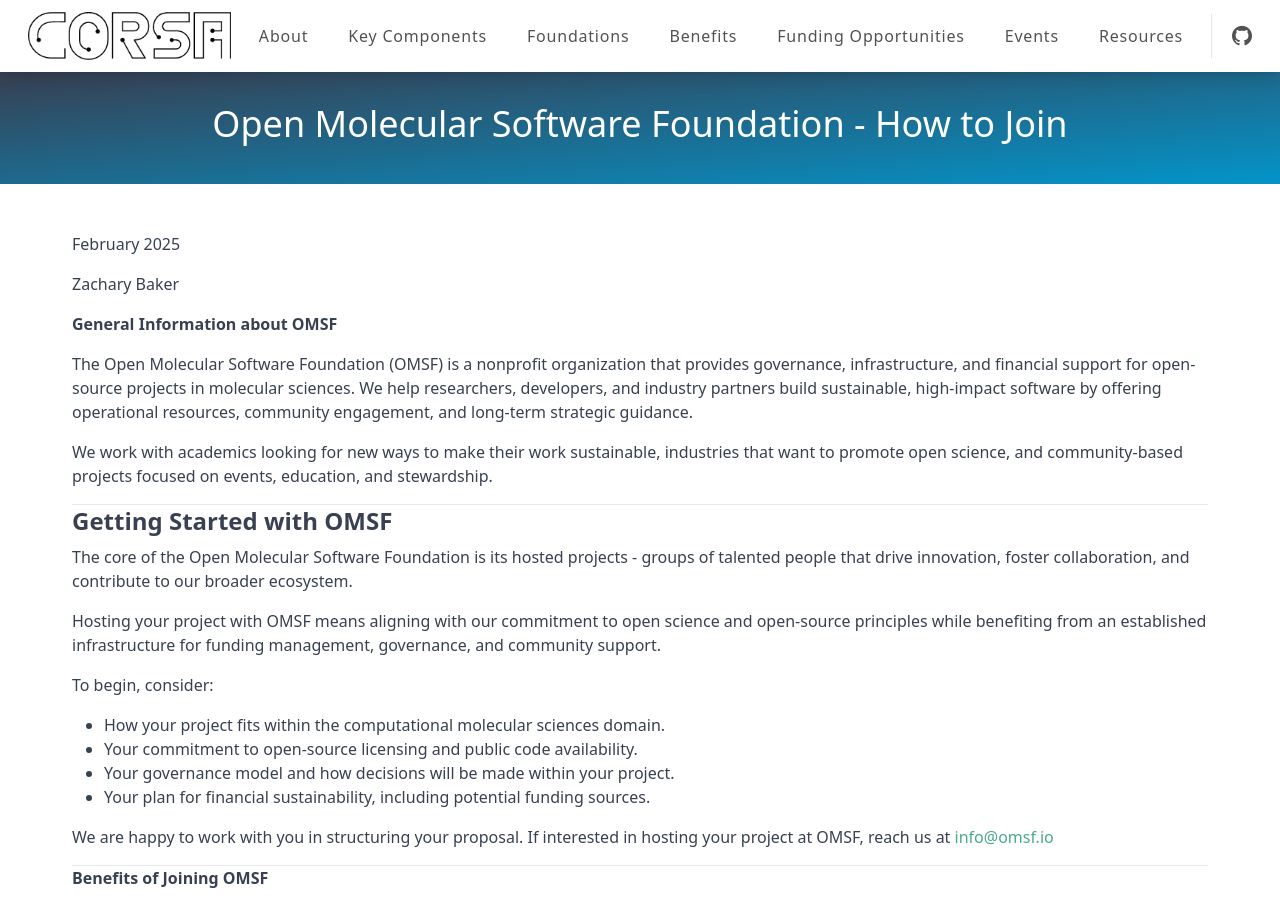
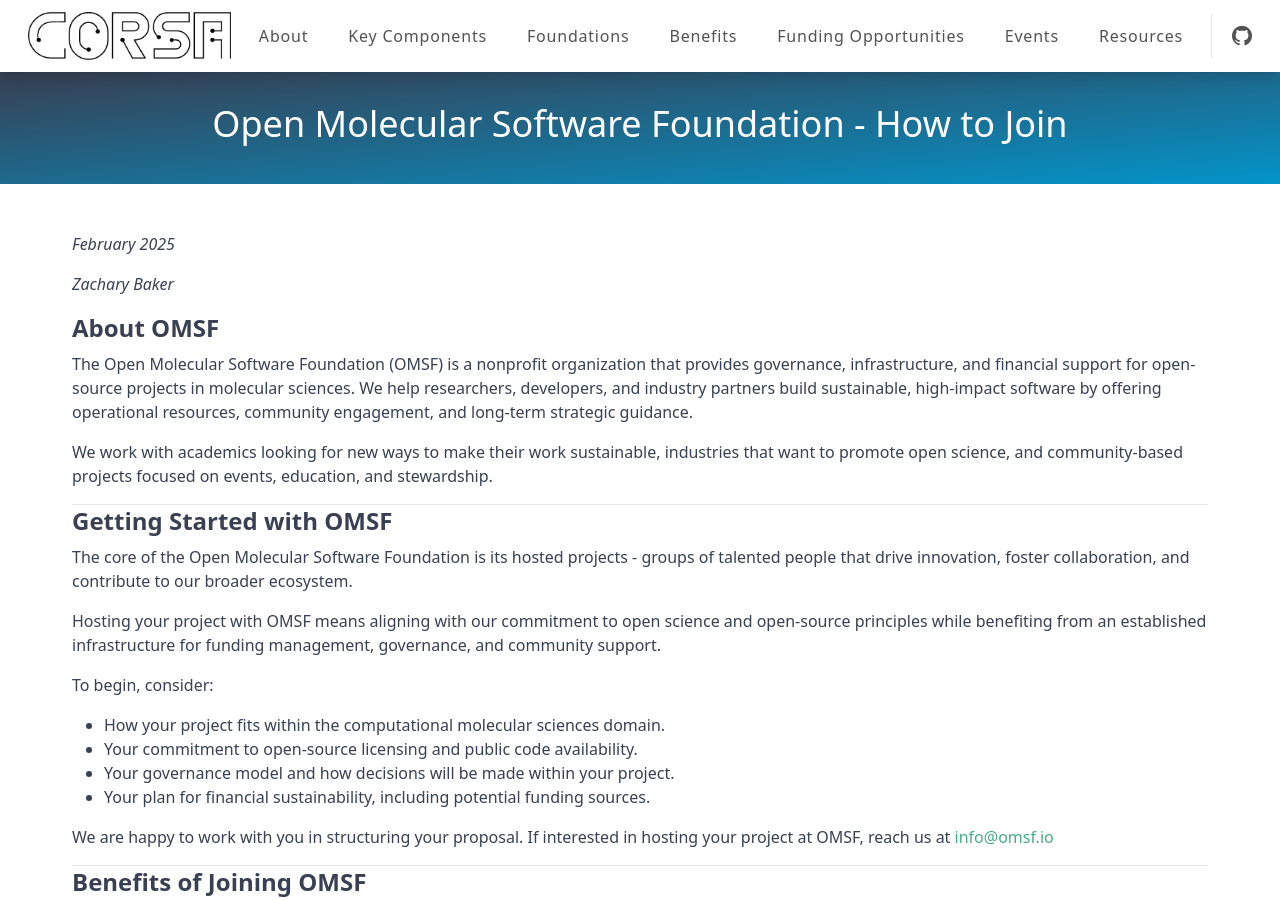
Before and after one commit to corsa-center/corsa-center.github.io, a Jekyll site: the page built from docs/foundations/omsf.md, in a window 1280 px wide and 900 px high. Built offline with Jekyll 4.4.1, drawn with Linux system fonts in a browser that asks for light colours; nearby versions of some CDN libraries.

Commit message:
Update omsf.md
additional formatting

```diff
--- a/docs/foundations/omsf.md
+++ b/docs/foundations/omsf.md
@@ -3,11 +3,12 @@
 title: Open Molecular Software Foundation - How to Join
 ---
 
-February 2025
+*February 2025*
 
-Zachary Baker
+*Zachary Baker*
 
-**General Information about OMSF**
+
+### **About OMSF**
 
 The Open Molecular Software Foundation (OMSF) is a nonprofit organization that provides governance, infrastructure, and financial support for open-source projects in molecular sciences. We help researchers, developers, and industry partners build sustainable, high-impact software by offering operational resources, community engagement, and long-term strategic guidance.
 
@@ -32,7 +33,7 @@
 
 ---
 
-**Benefits of Joining OMSF**
+### **Benefits of Joining OMSF**
 
 Projects that become part of OMSF gain access to a comprehensive suite of services designed to streamline operations and enhance impact. By joining, projects benefit from a flexible framework that supports long-term growth within the molecular science ecosystem. These benefits include:
 
@@ -44,7 +45,7 @@
 
 ---
 
-**Ideal Characteristics of a Project**
+### **Ideal Characteristics of a Project**
 
 When considering alignment with OMSF, a project ideally should exhibit the following characteristics:
 
@@ -55,7 +56,7 @@
 
 ---
 
-**Structuring Your Proposal**
+### **Structuring Your Proposal**
 
 When preparing your project for consideration, include:
 
@@ -86,7 +87,7 @@
 
 ---
 
-**The Application Process**
+### **The Application Process**
 
 Interested in joining? The first step is easy: send your proposal to [info@omsf.io](mailto:info@omsf.io).
 
@@ -100,7 +101,7 @@
 
 ---
 
-**What Happens in the Introductory Call?**
+### **What Happens in the Introductory Call?**
 
 The introductory call serves as an opportunity for both OMSF and the prospective project to evaluate mutual alignment. Key topics covered include:
 
```
